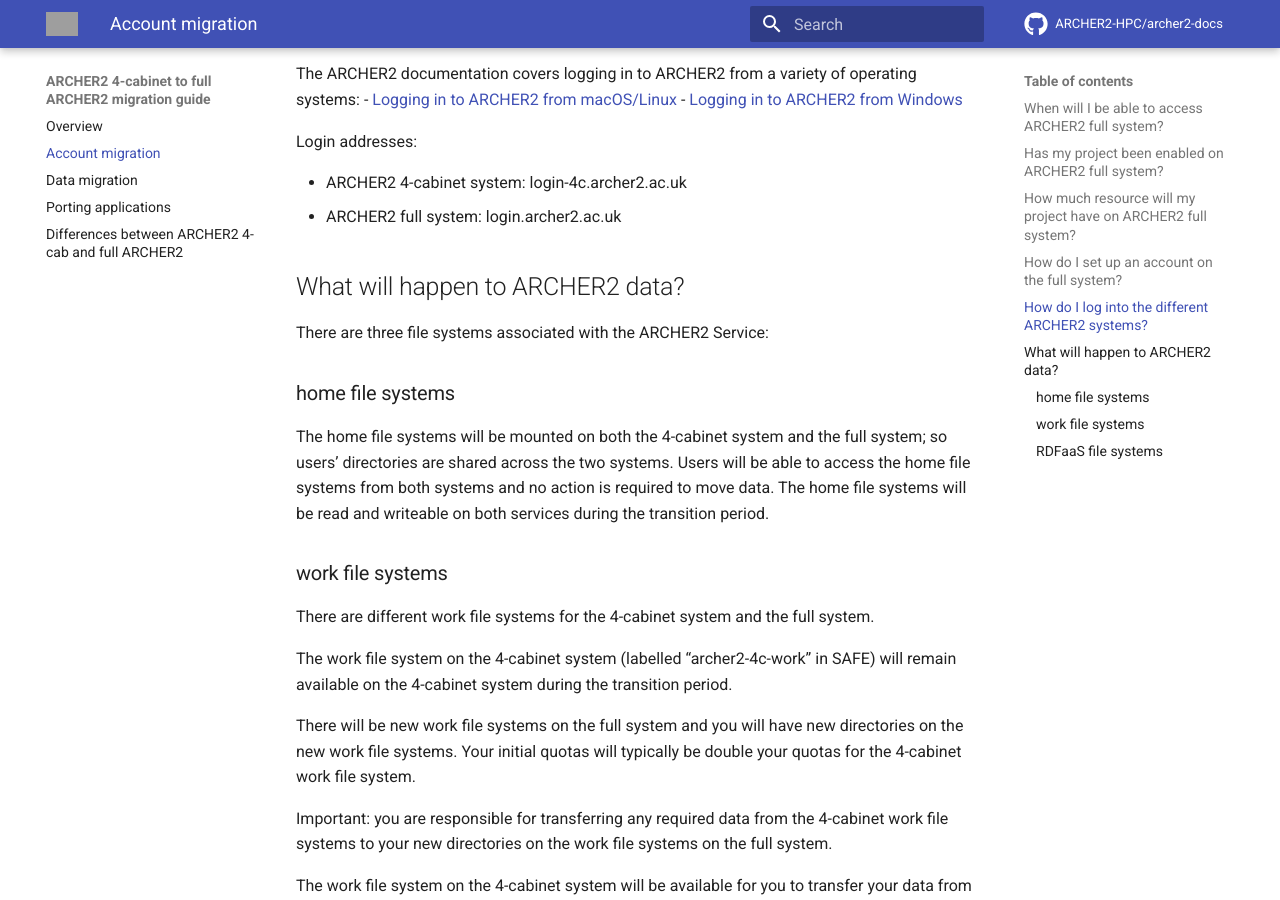
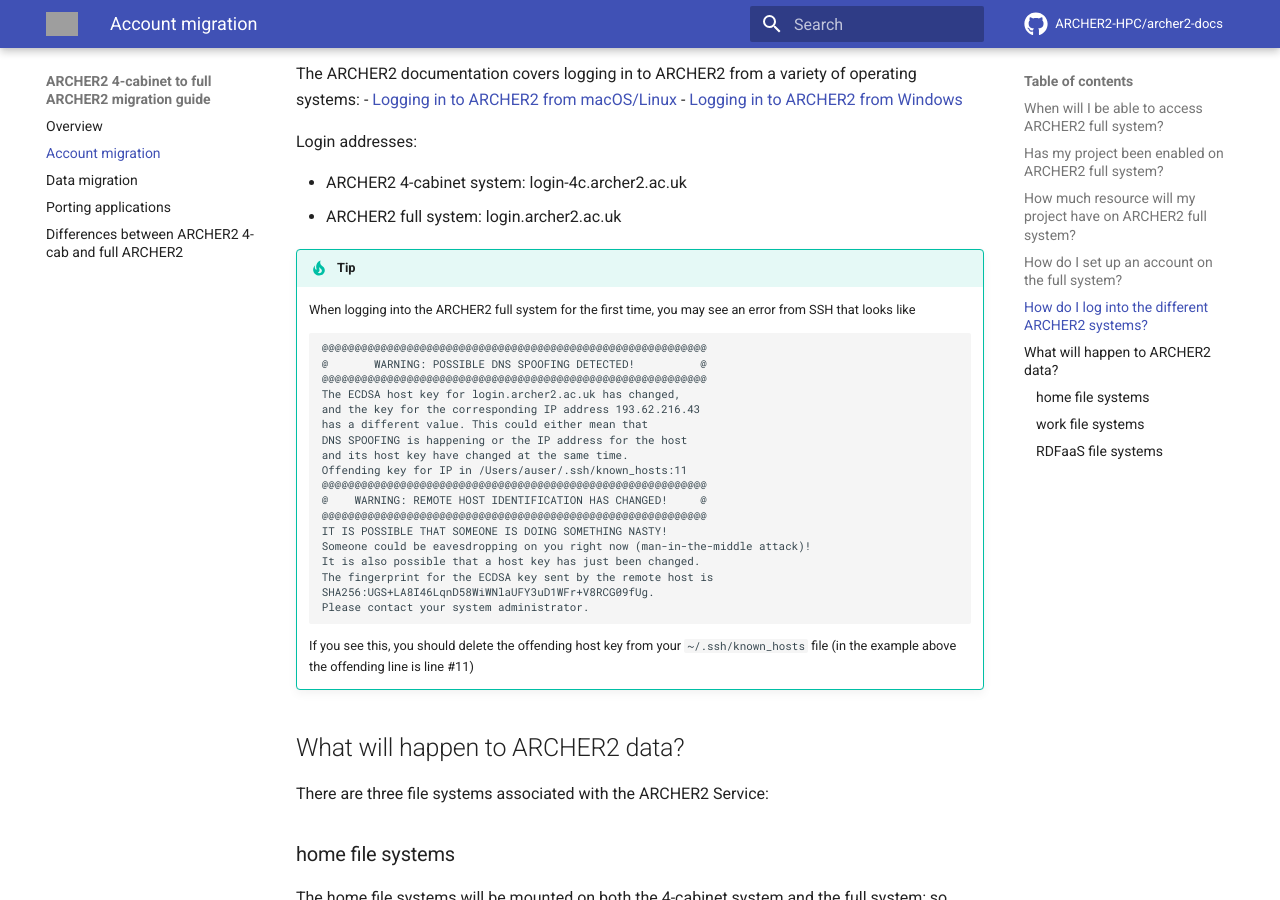
Before and after one commit to ARCHER2-HPC/archer2-docs, an MkDocs documentation site: the page built from docs/archer2-migration/account-migration.md, in a window 1280 px wide and 900 px high, scrolled down 1777 px. Built offline with MkDocs 1.6.1 and Material for MkDocs 9.7.7, drawn with Linux system fonts in a browser that asks for light colours; comment, search, counter and statistics services are not loaded; grey boxes are pictures that could not be loaded.

Commit message:
Adds note on invalid host keys

````diff
--- a/docs/archer2-migration/account-migration.md
+++ b/docs/archer2-migration/account-migration.md
@@ -54,6 +54,34 @@
 * ARCHER2 4-cabinet system: login-4c.archer2.ac.uk
 * ARCHER2 full system: login.archer2.ac.uk
 
+!!! tip
+    When logging into the ARCHER2 full system for the first time, you may see an error
+    from SSH that looks like
+
+    ```
+    @@@@@@@@@@@@@@@@@@@@@@@@@@@@@@@@@@@@@@@@@@@@@@@@@@@@@@@@@@@
+    @       WARNING: POSSIBLE DNS SPOOFING DETECTED!          @
+    @@@@@@@@@@@@@@@@@@@@@@@@@@@@@@@@@@@@@@@@@@@@@@@@@@@@@@@@@@@
+    The ECDSA host key for login.archer2.ac.uk has changed,
+    and the key for the corresponding IP address 193.62.216.43
+    has a different value. This could either mean that
+    DNS SPOOFING is happening or the IP address for the host
+    and its host key have changed at the same time.
+    Offending key for IP in /Users/auser/.ssh/known_hosts:11
+    @@@@@@@@@@@@@@@@@@@@@@@@@@@@@@@@@@@@@@@@@@@@@@@@@@@@@@@@@@@
+    @    WARNING: REMOTE HOST IDENTIFICATION HAS CHANGED!     @
+    @@@@@@@@@@@@@@@@@@@@@@@@@@@@@@@@@@@@@@@@@@@@@@@@@@@@@@@@@@@
+    IT IS POSSIBLE THAT SOMEONE IS DOING SOMETHING NASTY!
+    Someone could be eavesdropping on you right now (man-in-the-middle attack)!
+    It is also possible that a host key has just been changed.
+    The fingerprint for the ECDSA key sent by the remote host is
+    SHA256:UGS+LA8I46LqnD58WiWNlaUFY3uD1WFr+V8RCG09fUg.
+    Please contact your system administrator.
+    ```
+
+    If you see this, you should delete the offending host key from your `~/.ssh/known_hosts`
+    file (in the example above the offending line is line #11)
+
 
 ## What will happen to ARCHER2 data?
 
````
